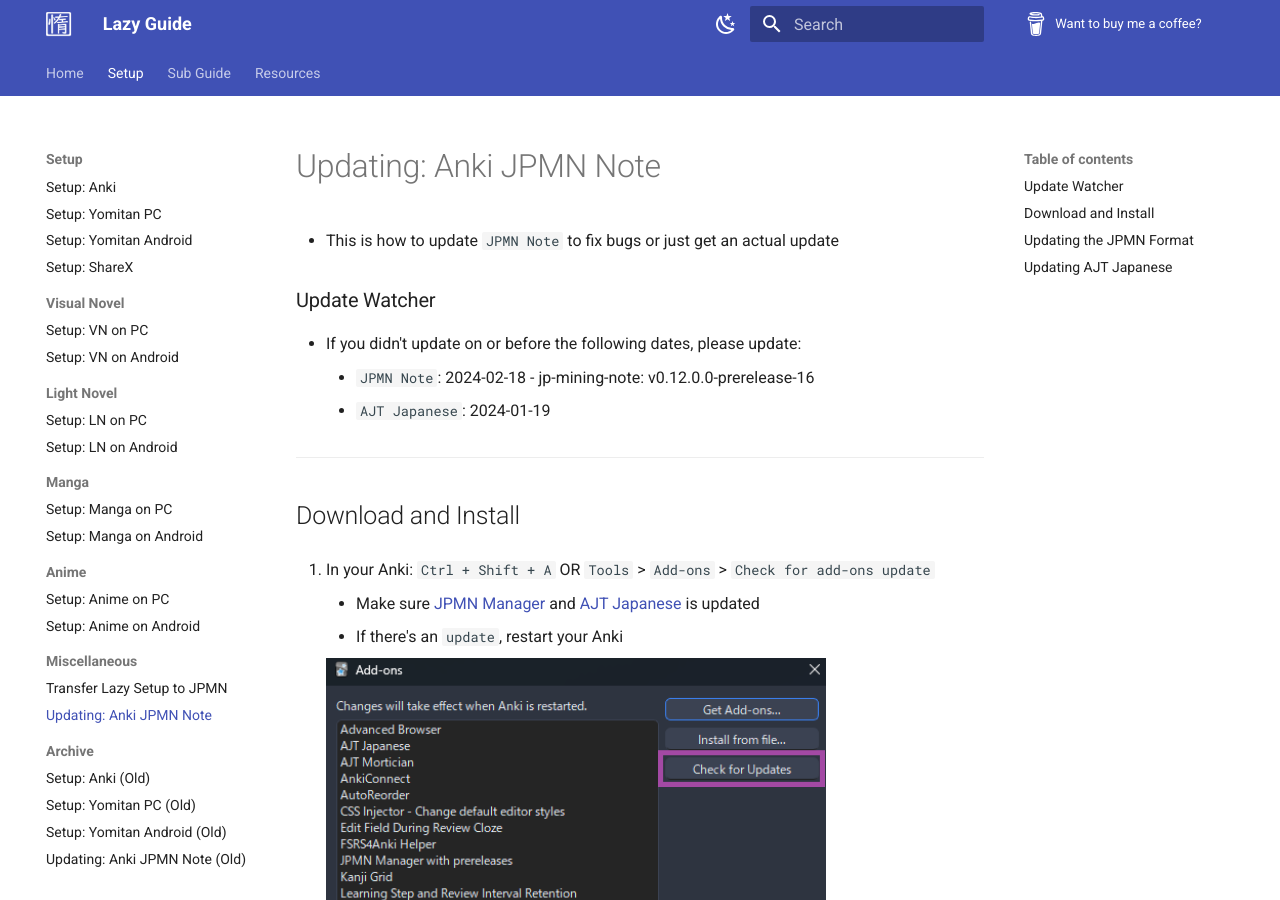
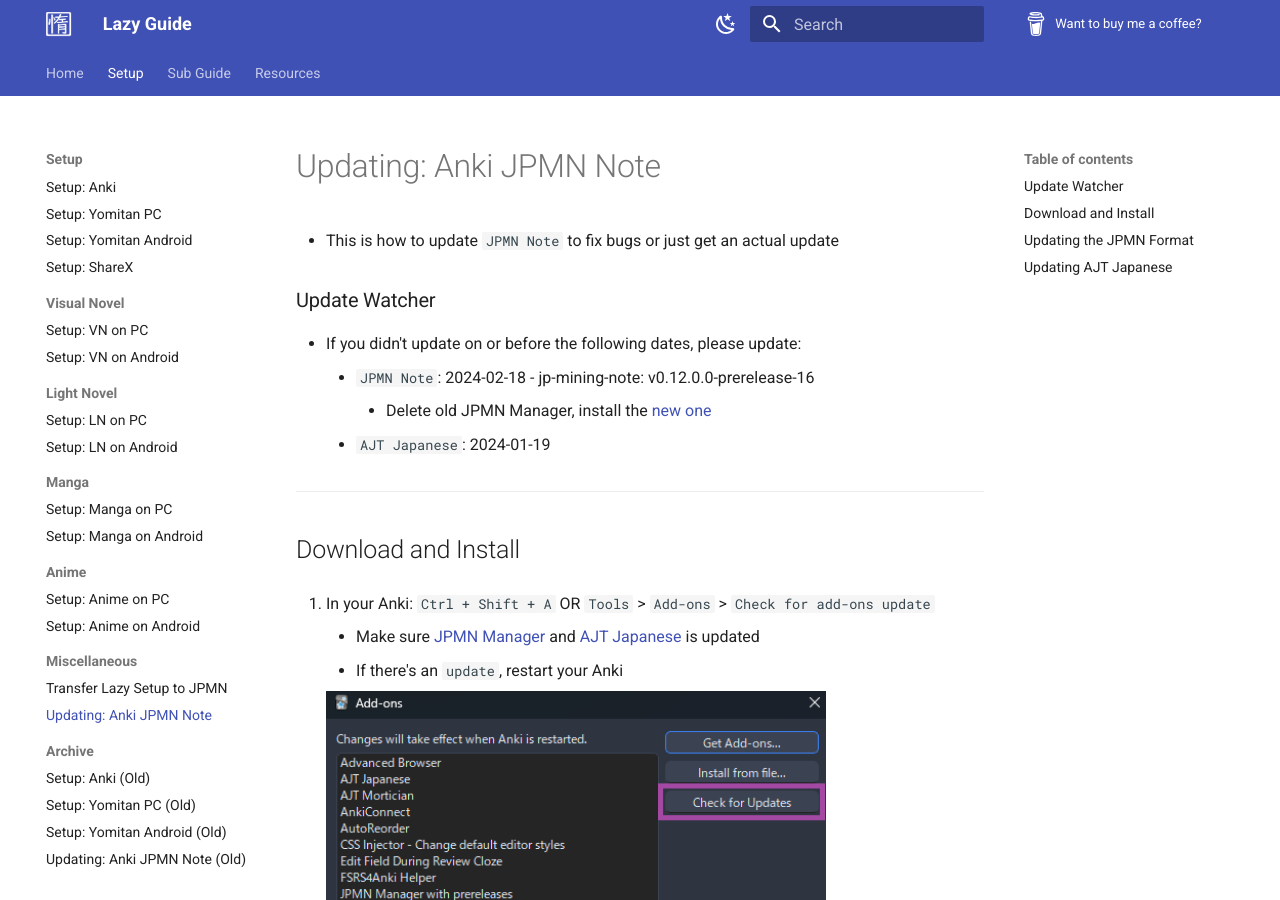
Before and after one commit to Xelieu/xelieu.github.io, an MkDocs documentation site: the page built from docs/jp-lazy-guide/updatingAnkiJPMNNote.md, in a window 1280 px wide and 900 px high. Built offline with MkDocs 1.6.1 and Material for MkDocs 9.7.7, drawn with Linux system fonts in a browser that asks for light colours.

Commit message:
$updated info

```diff
--- a/docs/jp-lazy-guide/updatingAnkiJPMNNote.md
+++ b/docs/jp-lazy-guide/updatingAnkiJPMNNote.md
@@ -6,6 +6,7 @@
 
 - If you didn't update on or before the following dates, please update:
     - `JPMN Note`: 2024-02-18 - jp-mining-note: v0.12.0.0-prerelease-16
+        - Delete old JPMN Manager, install the [new one](https://ankiweb.net/shared/info/301910299)
     - `AJT Japanese`: 2024-01-19
 
 ---
```
